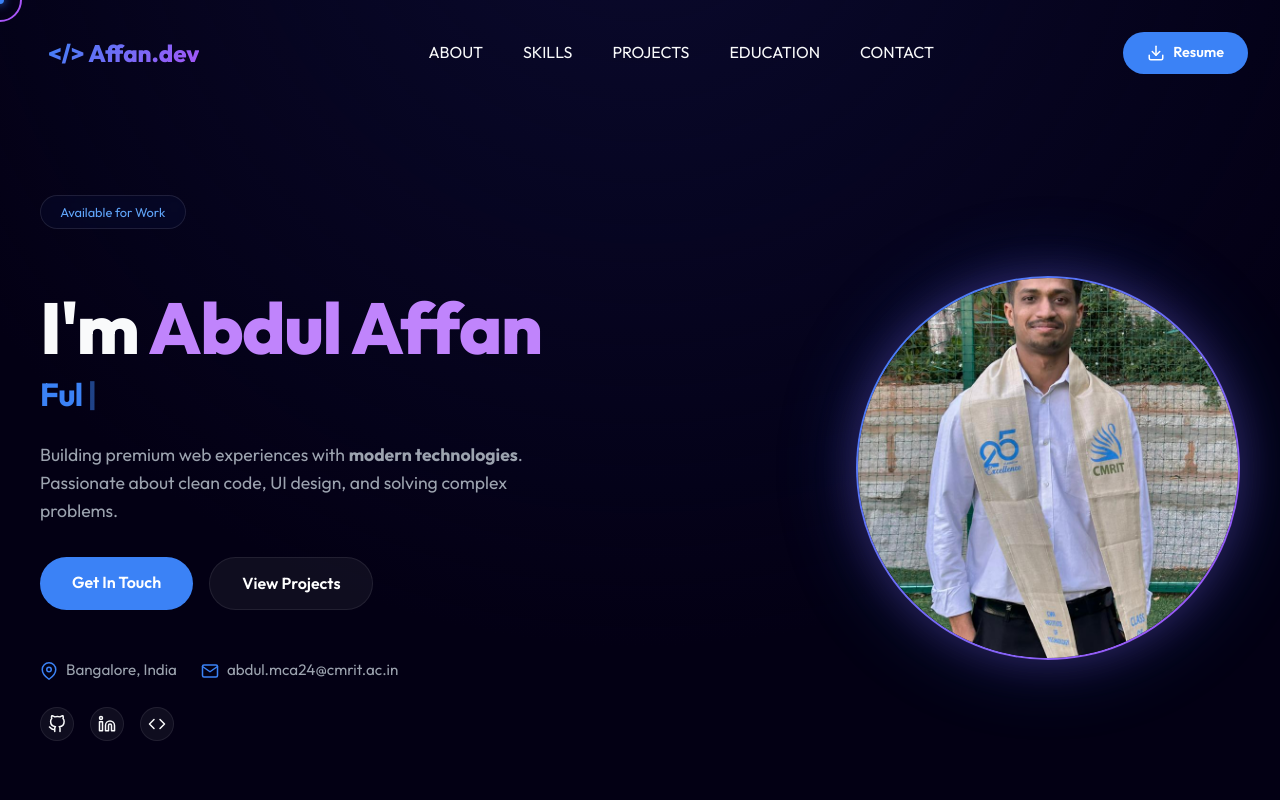
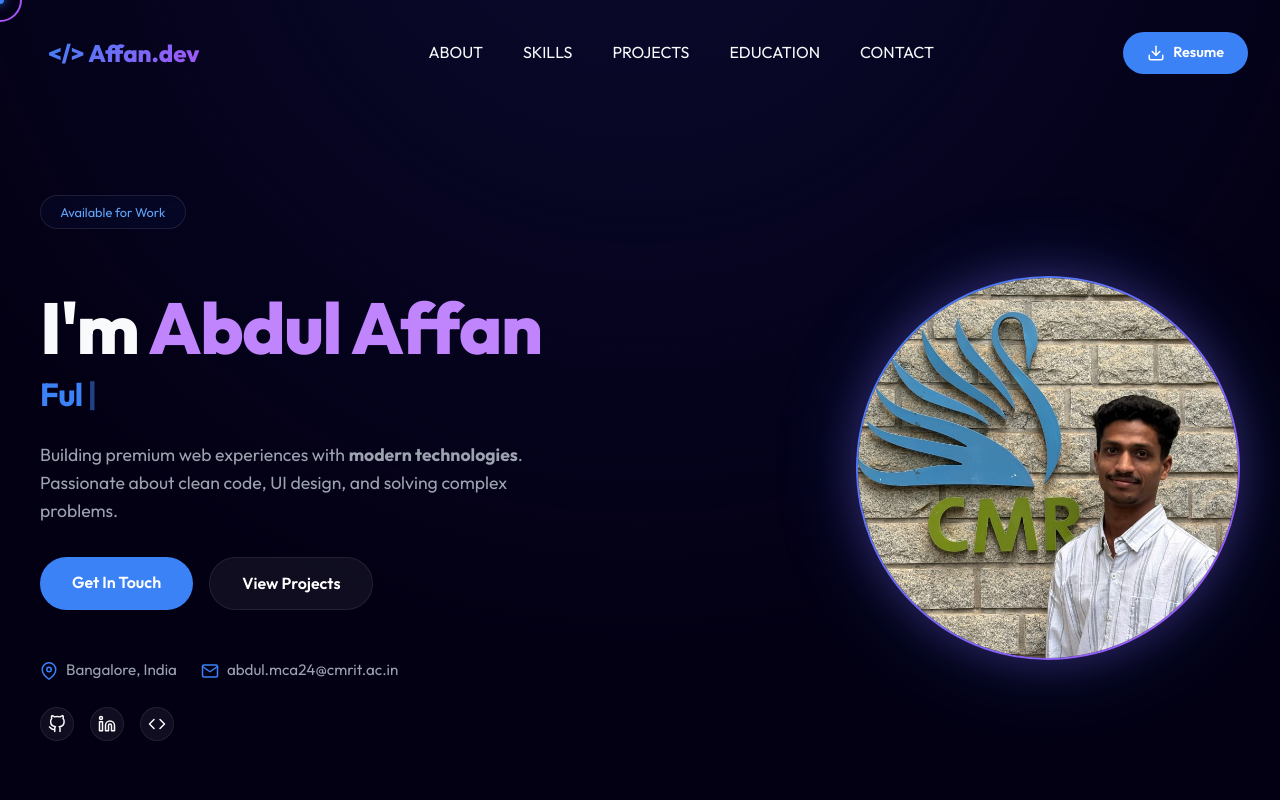
Before and after one commit to Abdul-Affan/portfolio, a React (Vite) app: page / in a window 1280 px wide. Shown: the top 800 px of the page. Built offline with nearby package versions, Linux system fonts and the light colour scheme.

Commit message:
Revert profile photo and zoom

```diff
--- a/src/App.jsx
+++ b/src/App.jsx
@@ -1,6 +1,6 @@
 import React, { useEffect, useState, useRef } from 'react';
 import emailjs from '@emailjs/browser';
-import profileImg from './assets/profile_new.jpeg';
+import profileImg from './assets/profile.jpeg';
 import project1Img from './assets/project1.png'; // Using as Chatbot thumb
 import project2Img from './assets/project2.png'; // Using as ATM thumb
 import project3Img from './assets/project3.png'; // Using as Agentic AI thumb
--- a/src/index.css
+++ b/src/index.css
@@ -263,8 +263,8 @@ nav.scrolled {
   width: 100%;
   height: 100%;
   object-fit: cover;
-  transform: scale(1.2);
 }
+
 
 
 .contact-info-mini {
```
